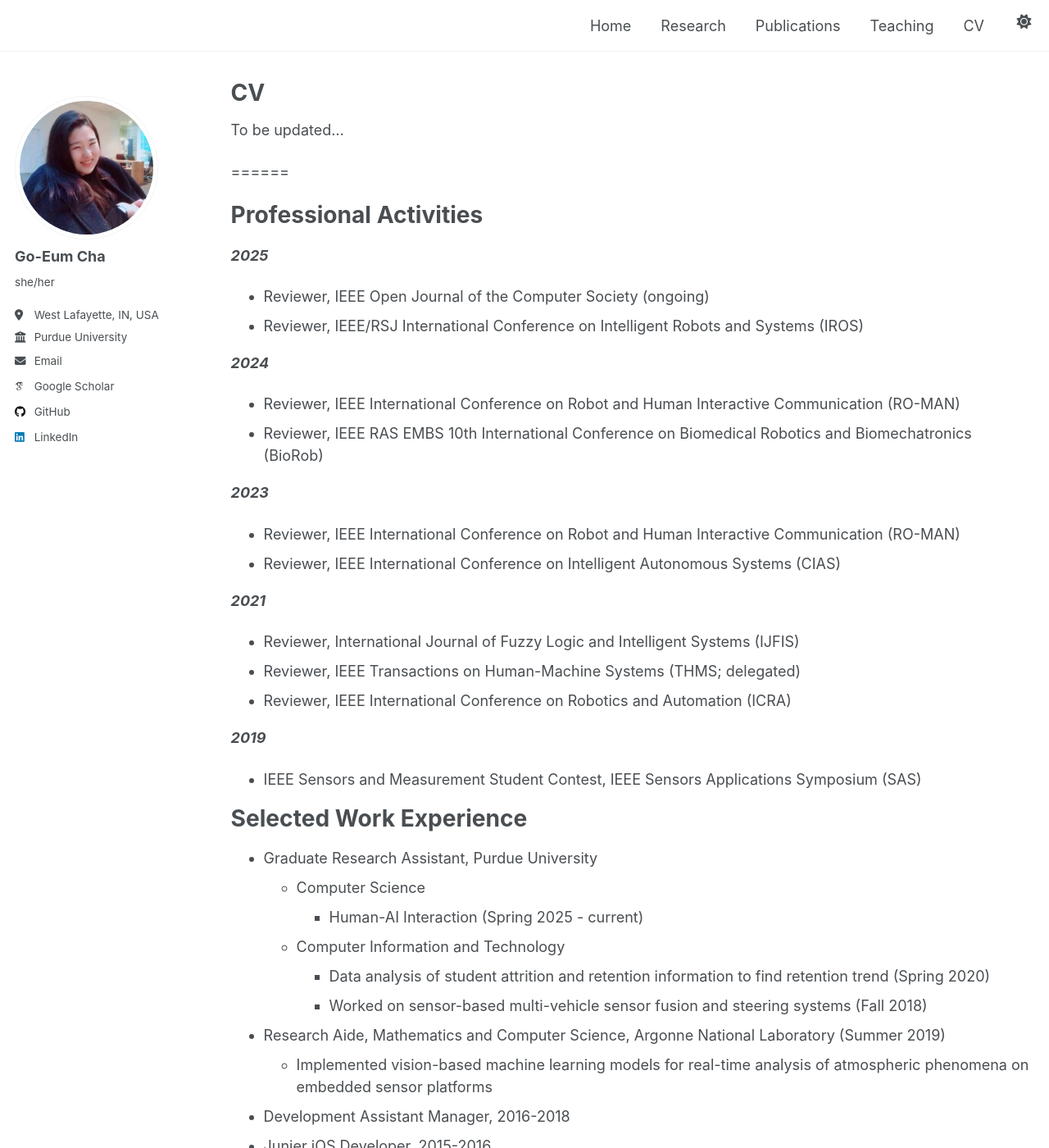
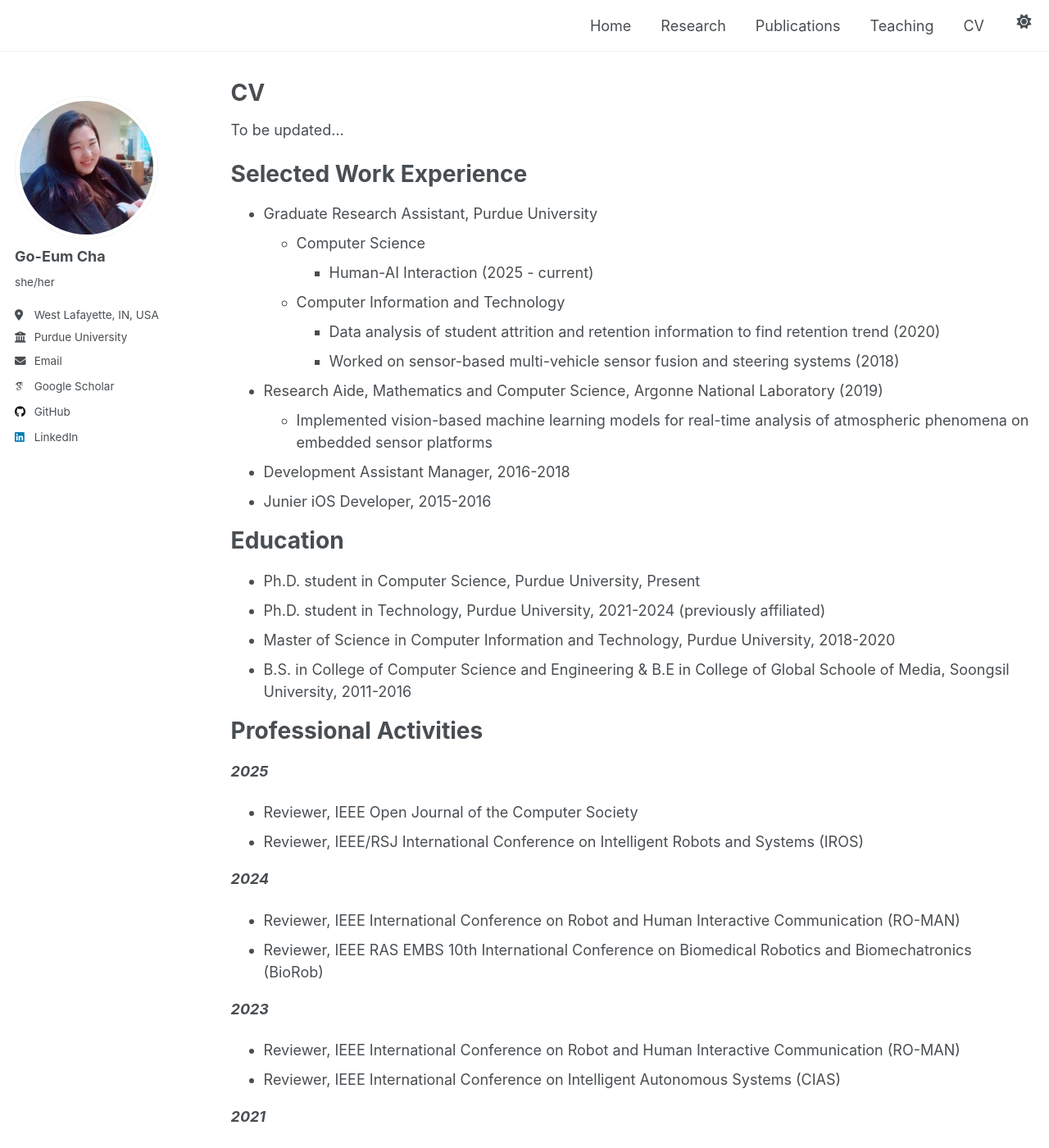
Before and after one commit to chagom/chagom.github.io, a Jekyll site: the page built from _pages/cv.md, in a window 1280 px wide and 1400 px high. Shown: the whole window at 82% size. Built offline with Jekyll 4.4.1, drawn with Linux system fonts in a browser that asks for light colours; some web fonts are replaced; some of the changed text lies outside the part shown.

Commit message:
review updated

```diff
--- a/_pages/cv.md
+++ b/_pages/cv.md
@@ -11,12 +11,32 @@ redirect_from:
 
 To be updated...
 
+Selected Work Experience
 ======
+* Graduate Research Assistant, Purdue University
+    * Computer Science
+        * Human-AI Interaction (2025 - current)
+    * Computer Information and Technology
+        * Data analysis of student attrition and retention information to find retention trend (2020)
+        * Worked on sensor-based multi-vehicle sensor fusion and steering systems (2018)
+
+* Research Aide, Mathematics and Computer Science, Argonne National Laboratory (2019)
+    * Implemented vision-based machine learning models for real-time analysis of atmospheric phenomena on embedded sensor platforms
+
+* Development Assistant Manager, 2016-2018
+* Junier iOS Developer, 2015-2016
+
+Education
+======
+* Ph.D. student in Computer Science, Purdue University, Present
+* Ph.D. student in Technology, Purdue University, 2021-2024 (previously affiliated)
+* Master of Science in Computer Information and Technology, Purdue University, 2018-2020
+* B.S. in College of Computer Science and Engineering & B.E in College of Global Schoole of Media, Soongsil University, 2011-2016
 
 Professional Activities
 ======
 ***2025***
-- Reviewer, IEEE Open Journal of the Computer Society (ongoing)
+- Reviewer, IEEE Open Journal of the Computer Society
 - Reviewer, IEEE/RSJ International Conference on Intelligent Robots and Systems (IROS)
 
 ***2024***
@@ -36,32 +56,6 @@ Professional Activities
 ***2019***
 - IEEE Sensors and Measurement Student Contest, IEEE Sensors Applications Symposium (SAS)
 
-
-
-
-Selected Work Experience
-======
-* Graduate Research Assistant, Purdue University
-    * Computer Science
-        * Human-AI Interaction (Spring 2025 - current)
-    * Computer Information and Technology
-        * Data analysis of student attrition and retention information to find retention trend (Spring 2020)
-        * Worked on sensor-based multi-vehicle sensor fusion and steering systems (Fall 2018)
-
-* Research Aide, Mathematics and Computer Science, Argonne National Laboratory (Summer 2019)
-    * Implemented vision-based machine learning models for real-time analysis of atmospheric phenomena on embedded sensor platforms
-
-* Development Assistant Manager, 2016-2018
-* Junier iOS Developer, 2015-2016
-
-Education
-======
-* Ph.D. student in Computer Science, Purdue University, Present
-* Ph.D. student in Technology, Purdue University, 2021-2024 (previously affiliated)
-* Master of Science in Computer Information and Technology, Purdue University, 2018-2020
-* B.S. in College of Computer Science and Engineering & B.E in College of Global Schoole of Media, Soongsil University, 2011-2016
-
-
 Awards
 ======
 * IEEE/RSJ International Conference on Intelligent Robots and Systems (IROS) Travel Grant Awards, 2023
```
